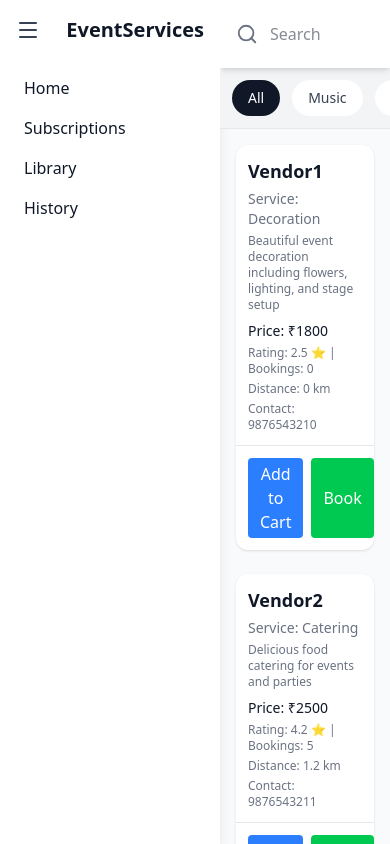
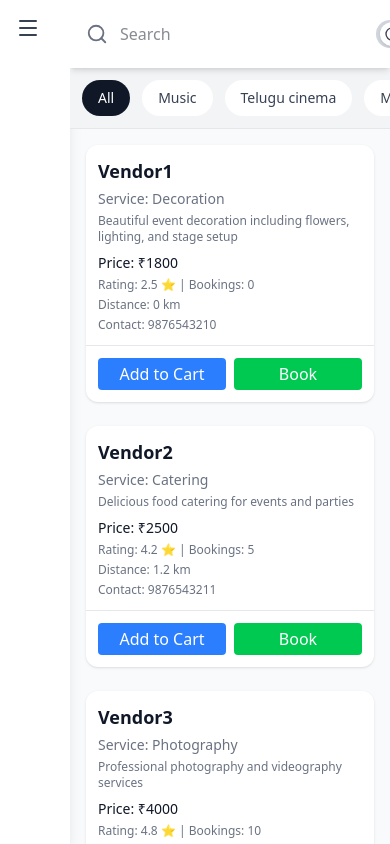
Before and after one commit to Hareesh123NH/event-services-frontend, a React (Vite) app: page / in a window 390 px wide. Built offline with nearby package versions, Linux system fonts and the light colour scheme.

Commit message:
responsive sidebar

```diff
--- a/src/components/Dashboard.jsx
+++ b/src/components/Dashboard.jsx
@@ -9,7 +9,7 @@ import { mockVendors, filtersList } from "./data/duplicatedata";
 
 const Dashboard = () => {
     const [activeFilter, setActiveFilter] = useState("All");
-    const [isSidebarOpen, setIsSidebarOpen] = useState(true);
+    const [isSidebarOpen, setIsSidebarOpen] = useState(window.innerWidth >= 768);
     const [search, setSearch] = useState("");
     const [darkMode, setDarkMode] = useState(false);
     const [showProfile, setShowProfile] = useState(false);
@@ -19,6 +19,12 @@ const Dashboard = () => {
         const prefersDark = window.matchMedia("(prefers-color-scheme: dark)").matches;
 
         if (savedTheme === "dark" || (!savedTheme && prefersDark)) setDarkMode(true);
+    }, []);
+
+    useEffect(() => {
+        const handleResize = () => setIsSidebarOpen(window.innerWidth >= 768);
+        window.addEventListener("resize", handleResize);
+        return () => window.removeEventListener("resize", handleResize);
     }, []);
 
     useEffect(() => {
```
